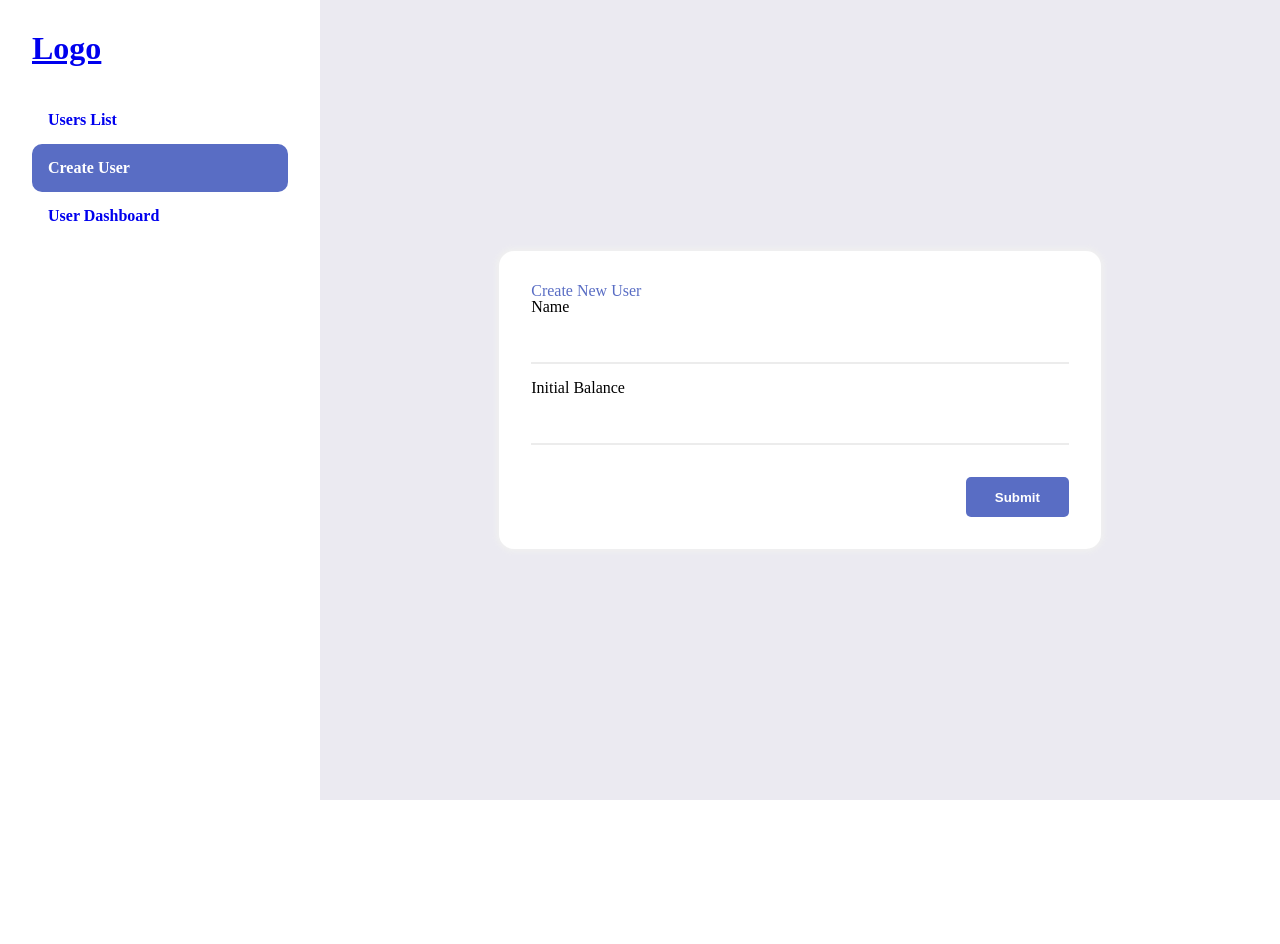
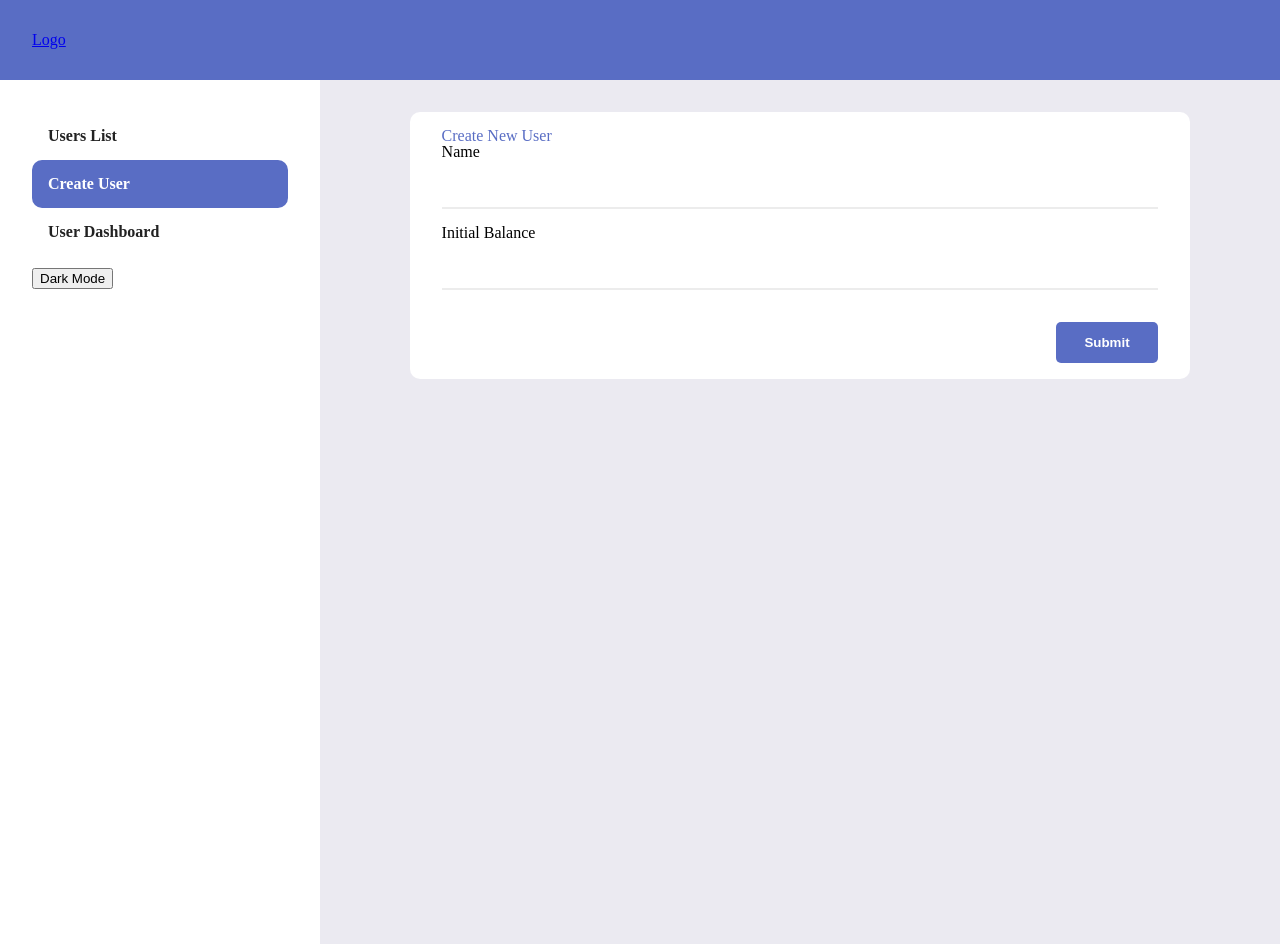
Before and after one commit to eefborromeo/banking-app, a React (Create React App) app: page /new in a window 1280 px wide. Before the commit the page ends 800 px from the top, so only its background shows below. Built offline with nearby package versions, Linux system fonts and the light colour scheme.

Commit message:
removed Content, created dark mode feature and top bar

```diff
--- a/src/App.js
+++ b/src/App.js
@@ -1,5 +1,6 @@
 import React, { useState } from "react";
 import { Route, Routes } from "react-router-dom";
+import { ThemeProvider } from "styled-components";
 import "./App.css"; // css reset
 import NewUser from "./pages/NewUser";
 import Layout from "./pages/Layout";
@@ -20,15 +21,35 @@ const initialUsers = [
   },
 ];
 
+const darkTheme = {
+  sideBarBackground: "#222",
+  textColor: "#fff",
+  pageBackground: "#303030",
+  boxBackground: "#80808073",
+}
+
+const lightTheme = {
+  pageBackground: "#fff",
+  textColor: "#222",
+  pageBackground: "#ebeaf1",
+  boxBackground: "#fff",
+}
+
+const themes = {
+  dark: darkTheme,
+  light: lightTheme
+}
+
 function App() {
   const [users, setUsers] = useState(initialUsers);
+  const [theme, setTheme] = useState('light');
 
   return (
-    <div className="App">
+    <ThemeProvider className="App" theme={themes[theme]} themes={themes}>
       <Routes>
-        <Route path="/" element={<Layout />}>
+        <Route path="/" element={<Layout theme={theme} setTheme={setTheme} themes={themes}/>}>
           <Route index element={<Home />} />
-          <Route path="users" element={<AllUsers users={users} />} />
+          <Route path="users" element={<AllUsers users={users} theme={themes[theme]} />} />
           <Route
             path="new"
             element={<NewUser users={users} setUsers={setUsers} />}
@@ -36,7 +57,7 @@ function App() {
           <Route path="users/:id" element={<User users={users} />} />
         </Route>
       </Routes>
-    </div>
+    </ThemeProvider>
   );
 }
 
--- a/src/pages/AllUsers.js
+++ b/src/pages/AllUsers.js
@@ -1,25 +1,6 @@
 import React from "react";
 import { Link } from "react-router-dom";
 import styled from "styled-components";
-
-const Content = styled.div`
-  width: 70%;
-  flex: 1;
-  padding: 2rem;
-
-  .box {
-    background: #fff;
-    border-radius: 10px;
-    padding: 1rem 2rem;
-    box-shadow: 0px 0px 5px 3px rgba(240, 240, 240, 1);
-    width: 80%;
-    margin: auto;
-
-    h1 {
-      color: #596dc4;
-    }
-  }
-`;
 
 const Table = styled.table`
   width: 100%;
@@ -46,9 +27,8 @@ const Table = styled.table`
   }
 `;
 
-export default function AllUsers({ users }) {
+export default function AllUsers({ users, theme }) {
   return (
-    <Content>
       <div className="box">
         <h1>All Users</h1>
         <Table>
@@ -73,6 +53,5 @@ export default function AllUsers({ users }) {
           </tbody>
         </Table>
       </div>
-    </Content>
   );
 }
--- a/src/pages/Layout.js
+++ b/src/pages/Layout.js
@@ -2,13 +2,24 @@ import React from "react";
 import { Link, NavLink, Outlet } from "react-router-dom";
 import styled from "styled-components";
 
-export default function Layout() {
+export default function Layout({ themes, theme, setTheme }) {
+  const toggleTheme = () => {
+    if (theme === 'light') {
+      setTheme('dark')
+    } else {
+      setTheme('light');
+    }
+    console.log(theme, themes[theme]);
+  }
+
+
   return (
+    <div>
+      <TopBar>
+        <Link to="/">Logo</Link>
+      </TopBar>
       <StyledLayout>
         <SideBar>
-        <div>
-          <Link to="/">Logo</Link>
-        </div>
           <ul>
             <StyledLink activeClassName="active" to="/users">
               Users List
@@ -20,17 +31,20 @@ export default function Layout() {
               User Dashboard
             </StyledLink>
           </ul>
+          <button onClick={toggleTheme}>Dark Mode</button>
         </SideBar>
         <OutletLayout>
           <Outlet />
         </OutletLayout>
       </StyledLayout>
+    </div>
   );
 }
 
 const StyledLink = styled(NavLink)`
   padding: 1rem;
   text-decoration: none;
+  color: ${themes => themes.theme.textColor};
 
   &.active {
     background: #596dc4;
@@ -40,6 +54,7 @@ const StyledLink = styled(NavLink)`
 `;
 
 const SideBar = styled.div`
+  background: ${themes => themes.theme.sideBarBackground};
   width: 20vw;
   padding: 2rem;
   font-weight: bold;
@@ -66,7 +81,24 @@ const StyledLayout = styled.div`
 const OutletLayout = styled.div`
   height: 100vh;
   flex: 1;
-  display: grid;
-  place-items: center;
-  background: #ebeaf1;
+  padding: 2rem;
+  background: ${themes => themes.theme.pageBackground};
+
+  .box {
+    background: ${themes => themes.theme.boxBackground};
+    border-radius: 10px;
+    padding: 1rem 2rem;
+    width: 80%;
+    margin: auto;
+  }
+
+  h1 {
+      color: #596dc4;
+    }
 `;
+
+const TopBar = styled.div`
+  background-color: #596DC4;
+  padding: 2rem;
+
+`
--- a/src/pages/NewUser.js
+++ b/src/pages/NewUser.js
@@ -1,25 +1,7 @@
 import React, { useState } from "react";
 import styled from "styled-components";
 
-const Content = styled.div`
-  flex: 1;
-  padding: 2rem;
-  width: 70%;
-
-  .box {
-    background-color: #fff;
-    border-radius: 15px;
-    padding: 2rem;
-    width: 80%;
-    margin: auto;
-    box-shadow: 0px 0px 5px 3px rgba(240, 240, 240, 1);
-
-    h1 {
-      color: #596dc4;
-    }
-  }
-
-  form {
+const Form = styled.form`
     input {
       border: none;
       border-bottom: 2px solid rgb(236, 236, 236);
@@ -43,7 +25,6 @@ const Content = styled.div`
       border-radius: 5px;
       font-weight: bold;
     }
-  }
 `;
 
 export default function User({ users, setUsers }) {
@@ -72,10 +53,9 @@ export default function User({ users, setUsers }) {
   };
 
   return (
-    <Content>
       <div className="box">
         <h1>Create New User</h1>
-        <form onSubmit={submitHandler}>
+        <Form onSubmit={submitHandler}>
           <div>
             <p>Name</p>
             <input value={name} onChange={nameInputHandler} type="text" />
@@ -89,8 +69,7 @@ export default function User({ users, setUsers }) {
             />
           </div>
           <button type="submit">Submit</button>
-        </form>
+        </Form>
       </div>
-    </Content>
   );
 }
```
Lines whose indentation alone changed are shown as unchanged.
